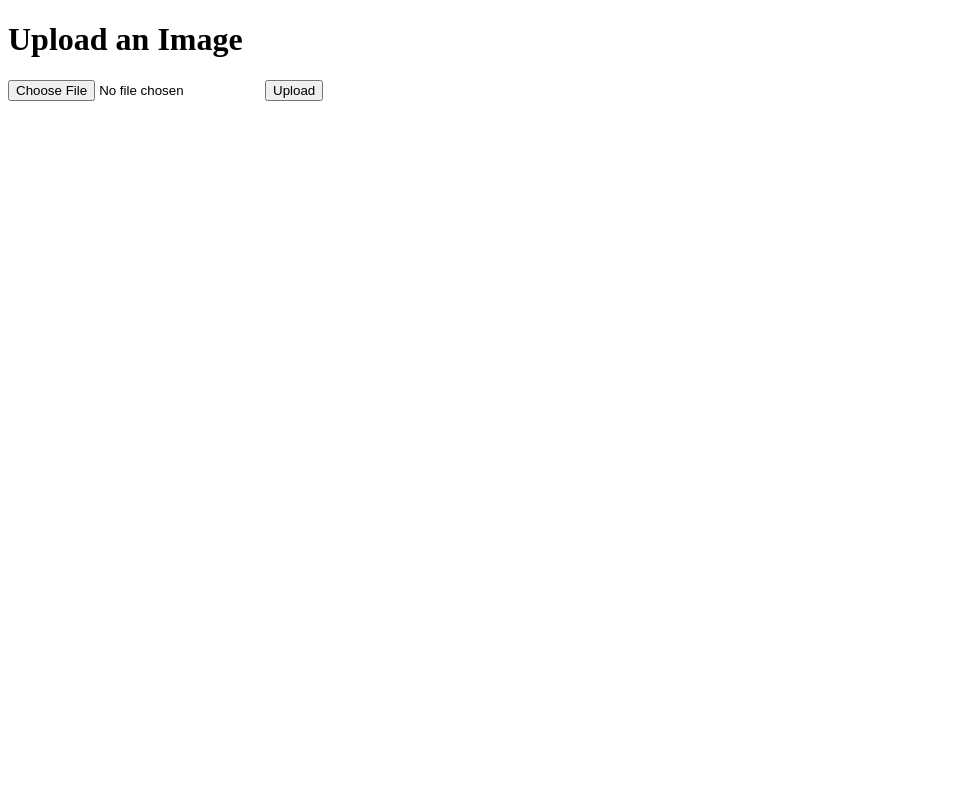
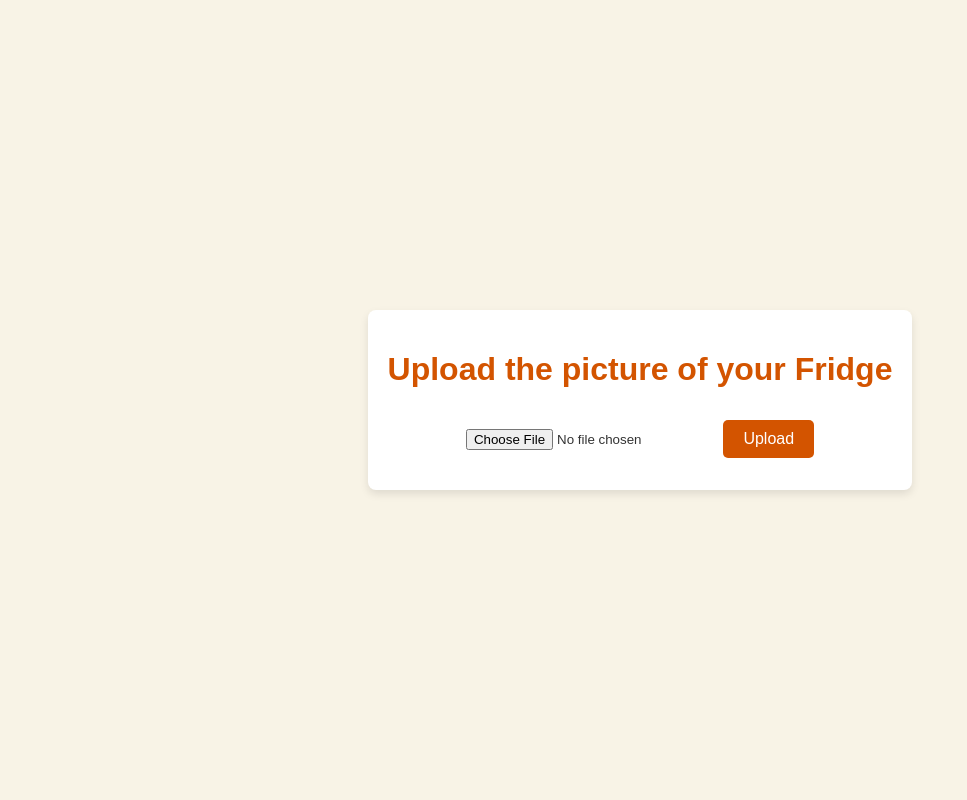
Before and after one commit to GabsAki/fridge-scan, a FastAPI app: page / in a window 1280 px wide. Shown: the whole page, without its empty margins (0-967 px from the left). Run offline with FastAPI, Linux system fonts and the light colour scheme.

Commit message:
Adding some style to the page

```diff
--- a/templates/upload_form.html
+++ b/templates/upload_form.html
@@ -3,12 +3,50 @@
 <head>
     <meta charset="UTF-8">
     <meta name="viewport" content="width=device-width, initial-scale=1.0">
-    <title>Upload Image</title>
+    <title>Fridgesnap - Upload Image</title>
+    <style>
+        body {
+            font-family: 'Arial', sans-serif;
+            background-color: #f8f3e6;
+            color: #333;
+            margin: 0;
+            padding: 0;
+            display: flex;
+            justify-content: center;
+            align-items: center;
+            height: 100vh;
+        }
+        h1 {
+            color: #d35400;
+        }
+        form {
+            background-color: #ffffff;
+            padding: 20px;
+            border-radius: 8px;
+            box-shadow: 0 4px 8px rgba(0, 0, 0, 0.1);
+            text-align: center;
+        }
+        input[type="file"] {
+            margin: 20px 0;
+        }
+        button {
+            background-color: #d35400;
+            color: white;
+            padding: 10px 20px;
+            border: none;
+            border-radius: 5px;
+            cursor: pointer;
+            font-size: 16px;
+        }
+        button:hover {
+            background-color: #e67e22;
+        }
+    </style>
 </head>
 <body>
-    <h1>Upload an Image</h1>
     <form action="/upload-image/" enctype="multipart/form-data" method="post">
-        <input type="file" name="file" accept="image/*" required>
+        <h1>Upload the picture of your Fridge</h1>
+        <input type="file" name="file" accept="image/*" capture="environment" required>
         <button type="submit">Upload</button>
     </form>
 </body>
```
